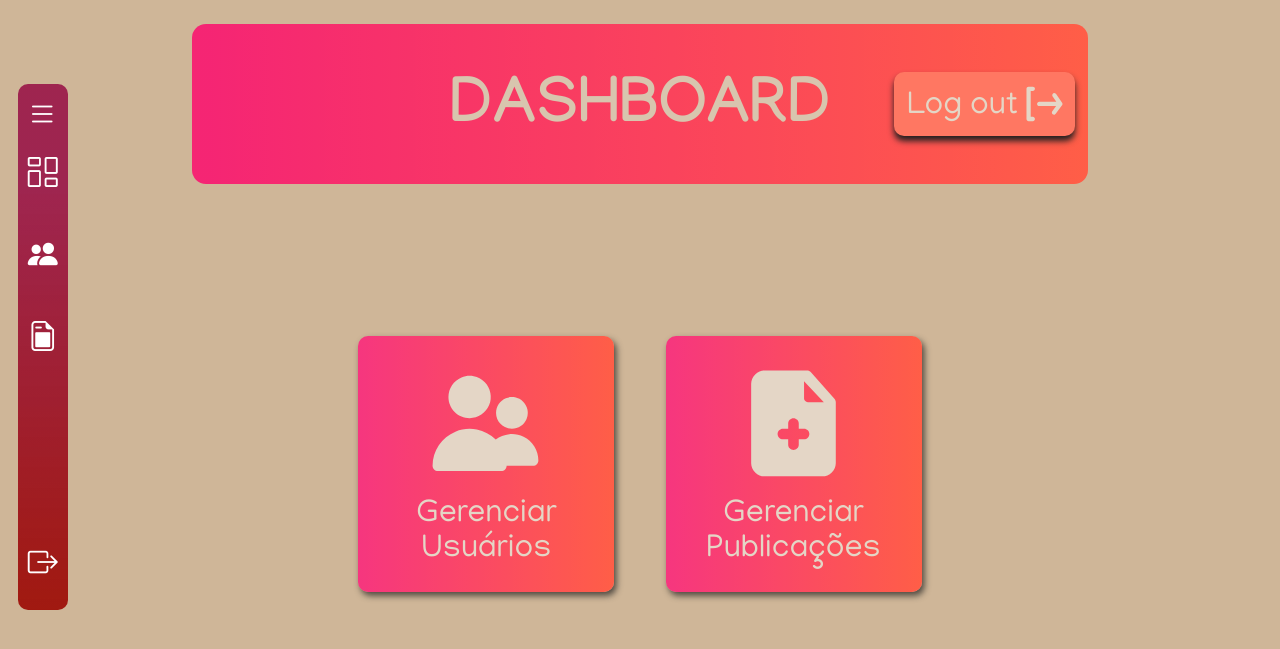
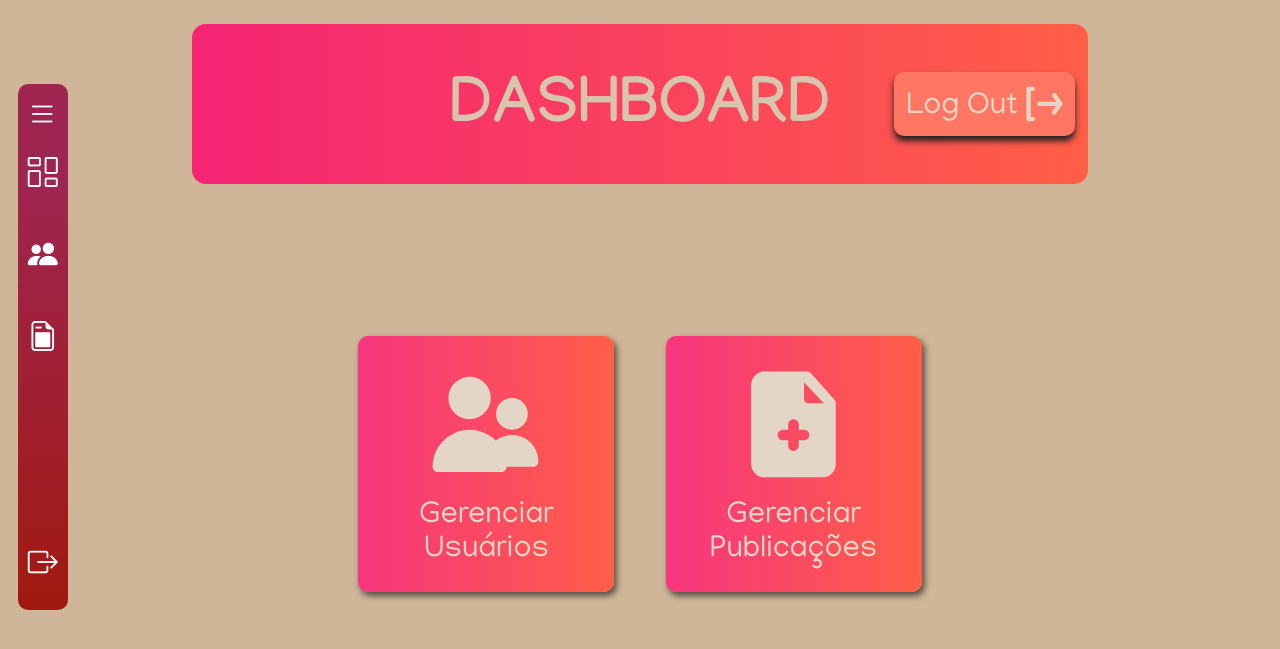
Before and after one commit to yamashita-tiemi/Trainee_2023.2, a PHP site: page /app/views/admin/dashboard.html in a window 1280 px wide. Shown: the top 649 px of the page. Run offline with PHP 8.4, Linux system fonts and the light colour scheme.

Commit message:
Correção tamanho de fonte.

```diff
--- a/app/views/admin/dashboard.html
+++ b/app/views/admin/dashboard.html
@@ -43,7 +43,7 @@
         <div class="nav">
             <h1>DASHBOARD</h1>
             <div class="logoutBtn" >
-                <h2>Log out</h2>
+                <h2>Log Out</h2>
                 <img src="../../../public/assets/dashboard/🦆 icon _log out_.svg" alt="Log Out">
             </div>
         </div>
--- a/public/css/dashboard.css
+++ b/public/css/dashboard.css
@@ -30,7 +30,7 @@ h1 {
 h2 {
     padding-top: 4%;
     font-weight: 400;
-    font-size: 2.5vw;
+    font-size: 2.4vw;
 }
 
 
```
